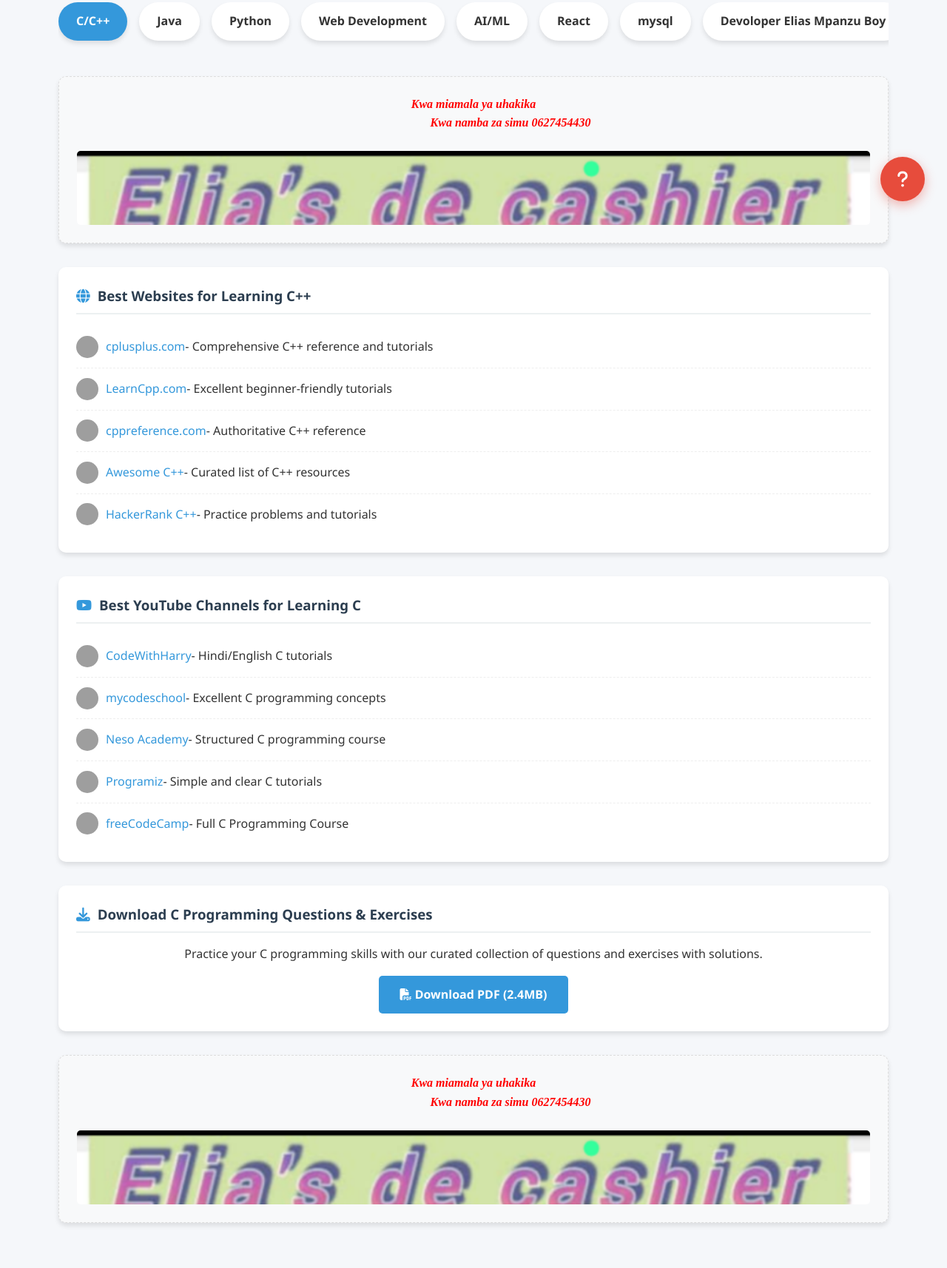
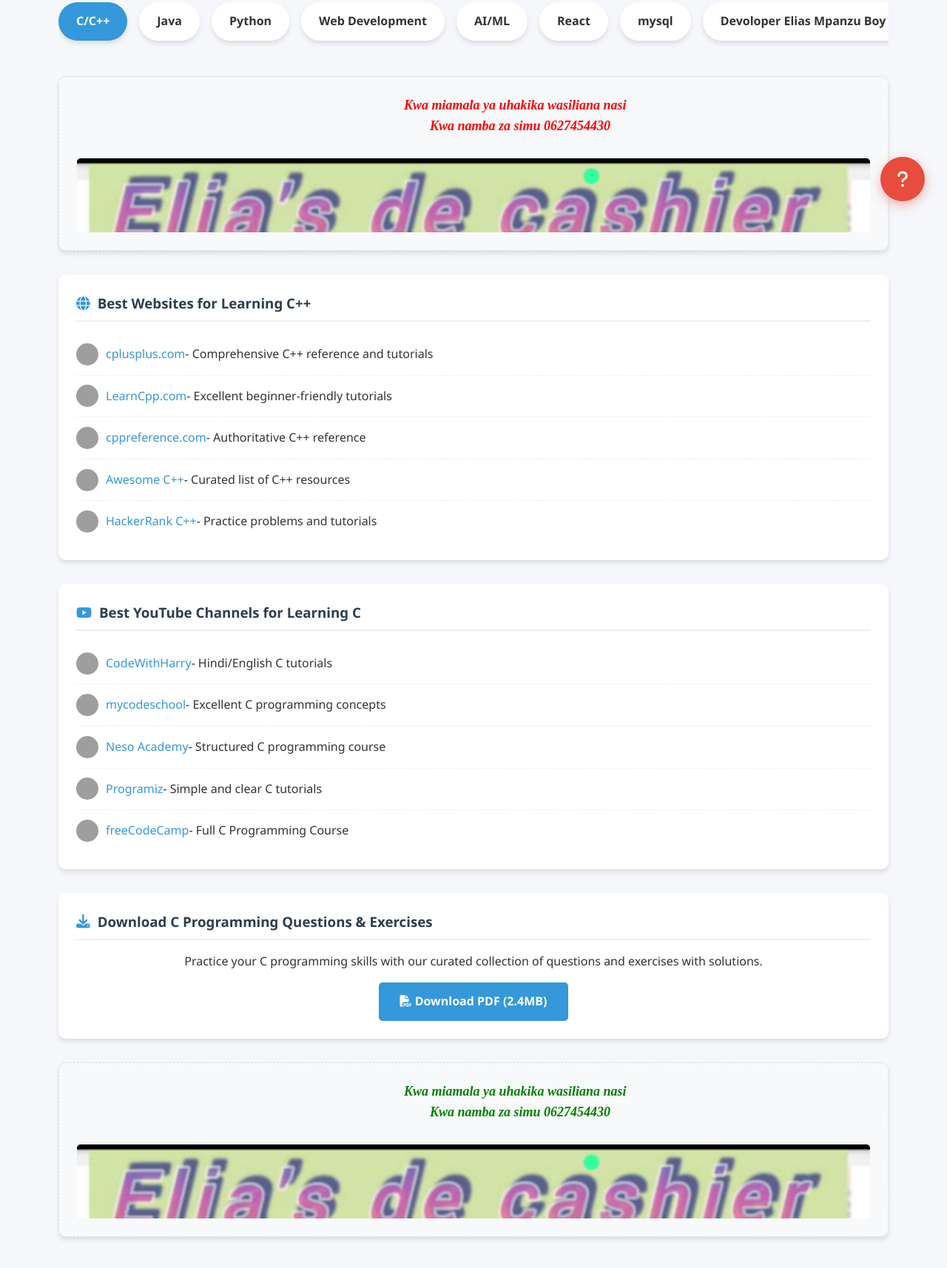
Before and after one commit to Mkombe100/Jani-codes, a plain HTML site: page index.html in a window 1280 px wide. Shown: the part 498-2212 px from the top of the page at 74% size. Drawn offline with Linux system fonts and the light colour scheme; grey boxes are pictures that could not be loaded.

Commit message:
Update index.html

```diff
--- a/index.html
+++ b/index.html
@@ -625,8 +625,9 @@
             <div class="language-content active" id="c-cpp">
                 <!-- Ad Container -->
                 <div class="ad-container">
-                    <pre style = " font-family: Bodoni MT; font-style: italic; font-weight: bolder; color: red;">Kwa miamala ya uhakika
-                         Kwa namba za simu 0627454430
+                    <pre style = " font-family: Bodoni MT; font-style: italic; font-weight: bolder; color: red; font-size: large">
+                         Kwa miamala ya uhakika wasiliana nasi
+                            Kwa namba za simu 0627454430
                     </pre>
 
                     <div class="ad-placeholder"></div>
@@ -695,8 +696,9 @@
 
                 <!-- Ad Container -->
                 <div class="ad-container">
-                     <pre style = " font-family: Bodoni MT; font-style: italic; font-weight: bolder; color: red;">Kwa miamala ya uhakika
-                         Kwa namba za simu 0627454430
+                     <pre style = " font-family: Bodoni MT; font-style: italic; font-weight: bolder; color: green; font-size:large">
+                         Kwa miamala ya uhakika wasiliana nasi
+                            Kwa namba za simu 0627454430
                     </pre>
                     <div class="ad-placeholder"></div>
                 </div>
```
